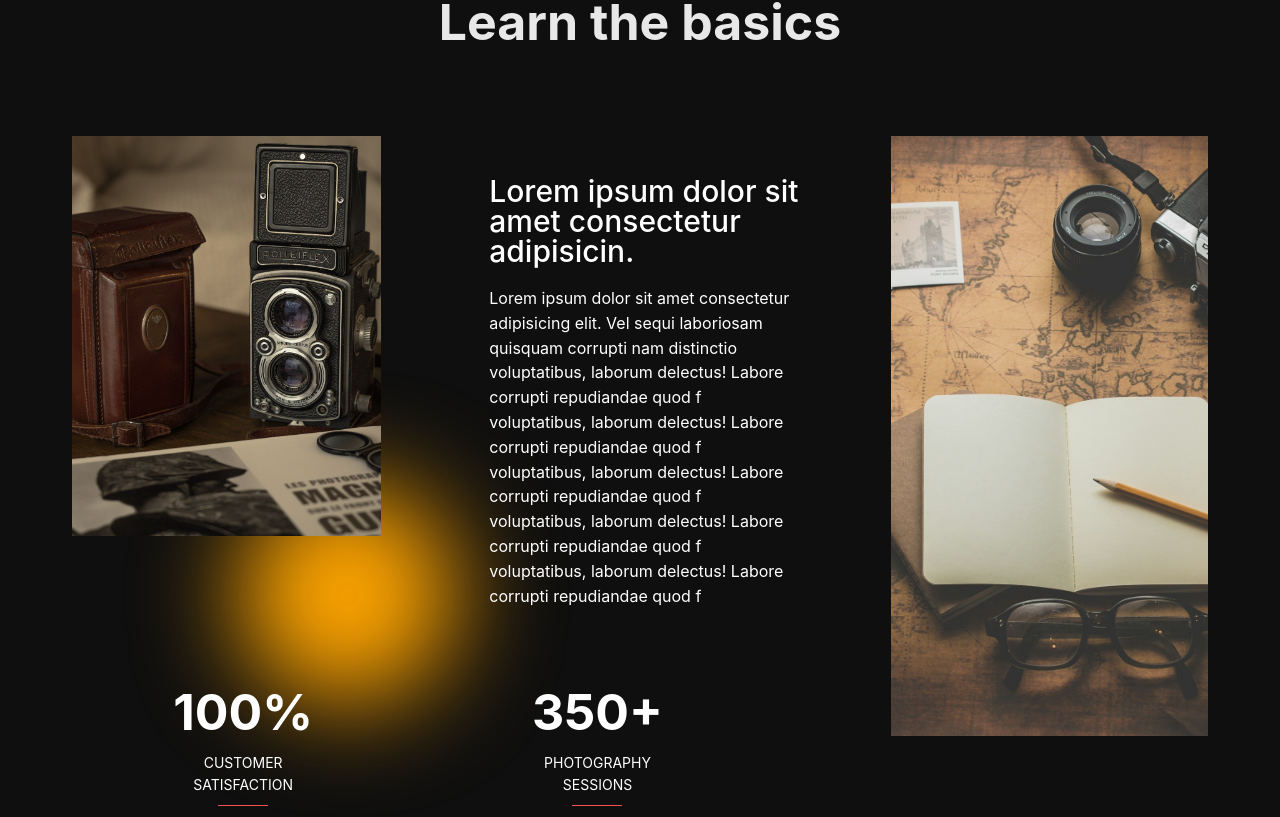
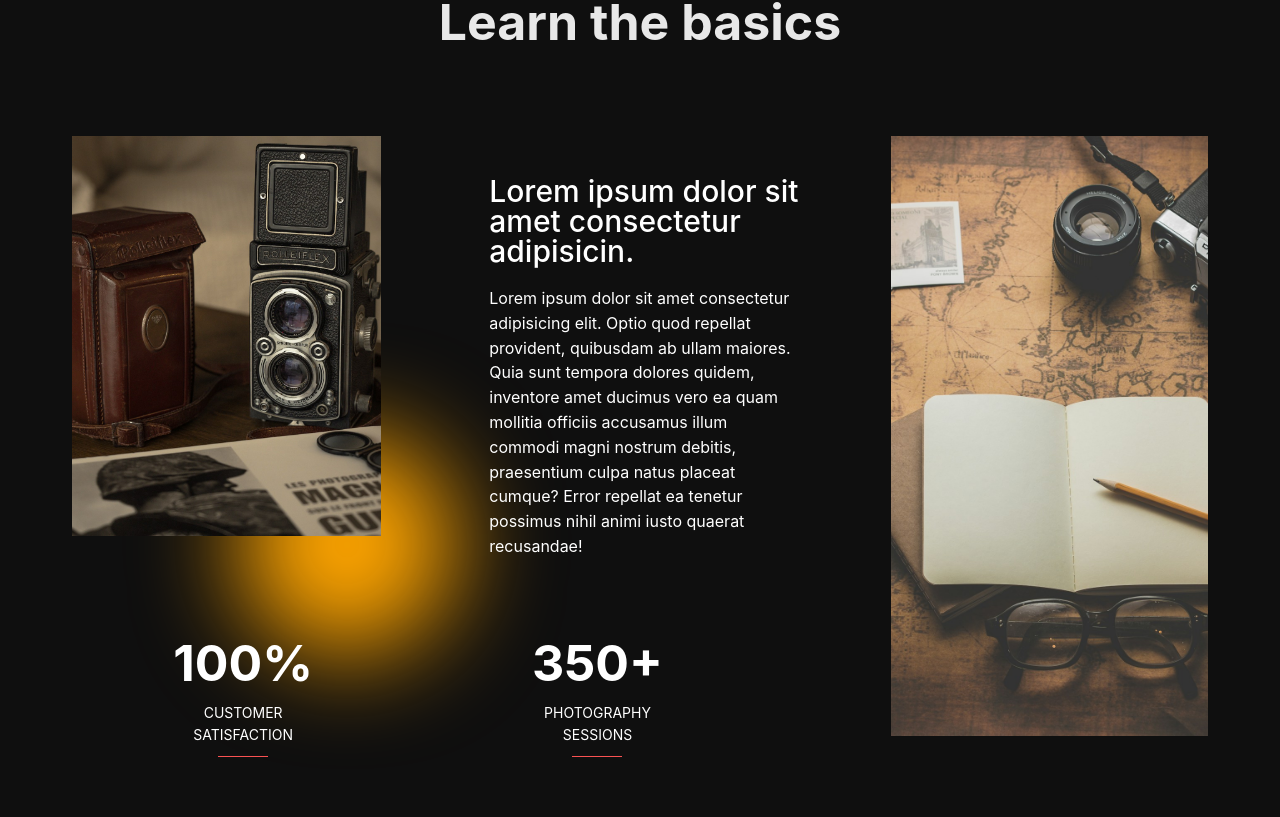
Before and after one commit to nikoleta01/analog-magic, a React (Create React App) app: page / in a window 1280 px wide. Shown: the part 883-1700 px from the top of the page. Built offline with nearby package versions, Linux system fonts and the light colour scheme.

Commit message:
feat(EducationalSection): implement EducationalSection components

```diff
--- a/src/components/Landing/EducationSection.tsx
+++ /dev/null
@@ -1,144 +0,0 @@
-import { Grid, Flex, Box, Text, Image, Center, Divider } from "@mantine/core";
-import { SectionWrapper } from "../Shared";
-import classes from "./EducationalSection.module.css";
-
-export default function EducationSection() {
-  return (
-    <SectionWrapper
-      sectionName="Education"
-      sectionNumber="1"
-      sectionTitle="Learn the basics"
-    >
-      <Grid justify="center" c="white" gutter="60px" mx={40}>
-        <Grid.Col span={{ base: 12, md: 8 }}>
-          <Flex direction="column" h="100%">
-            <Flex
-              justify="space-between"
-              wrap="wrap"
-              direction={{ base: "column", md: "row" }}
-            >
-              <Box
-                w={{ base: "100%", md: "45%" }}
-                p="md"
-                style={{ position: "relative" }}
-              >
-                <div className={classes.blurBackground} />
-                <div className={classes.imageWrapper}>
-                  <Image
-                    src="/images/hero/photo7.jpg"
-                    height={400}
-                    className={classes.image}
-                  />
-                  <Image
-                    src="/images/hero/photo8.jpg"
-                    height={400}
-                    className={classes.imageHover}
-                  />
-                </div>
-              </Box>
-
-              <Box
-                w={{ base: "100%", md: "45%" }}
-                p="md"
-                fw={700}
-                size="30px"
-                mt={20}
-                className={classes.largePadding}
-              >
-                <Text fw={500} size="30px" pt={20}>
-                  Lorem ipsum dolor sit amet consectetur adipisicin.
-                </Text>
-                <Text mt={20}>
-                  Lorem ipsum dolor sit amet consectetur adipisicing elit. Vel
-                  sequi laboriosam quisquam corrupti nam distinctio
-                  voluptatibus, laborum delectus! Labore corrupti repudiandae
-                  quod f voluptatibus, laborum delectus! Labore corrupti
-                  repudiandae quod f voluptatibus, laborum delectus! Labore
-                  corrupti repudiandae quod f voluptatibus, laborum delectus!
-                  Labore corrupti repudiandae quod f voluptatibus, laborum
-                  delectus! Labore corrupti repudiandae quod f
-                </Text>
-              </Box>
-            </Flex>
-
-            <Grid.Col span={{ base: 12 }} mah={200} pl={0}>
-              <Box>
-                <Box
-                  style={{
-                    color: "white",
-                    padding: "20px",
-                    display: "flex",
-                    flexDirection: "column",
-                    justifyContent: "between",
-                    alignItems: "center",
-                  }}
-                >
-                  <Flex
-                    justify="space-between"
-                    align="center"
-                    gap={20}
-                    style={{ width: "100%" }}
-                  >
-                    <Flex direction="column" align="center" style={{ flex: 1 }}>
-                      <Text style={{ fontSize: "50px", fontWeight: "bold" }}>
-                        100%
-                      </Text>
-                      <Text
-                        style={{ fontSize: "14px", textTransform: "uppercase" }}
-                      >
-                        Customer
-                      </Text>
-                      <Text
-                        style={{ fontSize: "14px", textTransform: "uppercase" }}
-                      >
-                        Satisfaction
-                      </Text>
-                      <Divider
-                        size="xs"
-                        color="red"
-                        style={{ width: "50px", marginTop: "10px" }}
-                      />
-                    </Flex>
-
-                    <Flex direction="column" align="center" style={{ flex: 1 }}>
-                      <Text style={{ fontSize: "50px", fontWeight: "bold" }}>
-                        350+
-                      </Text>
-                      <Text
-                        style={{ fontSize: "14px", textTransform: "uppercase" }}
-                      >
-                        Photography
-                      </Text>
-                      <Text
-                        style={{ fontSize: "14px", textTransform: "uppercase" }}
-                      >
-                        Sessions
-                      </Text>
-                      <Divider
-                        size="xs"
-                        color="red"
-                        style={{ width: "50px", marginTop: "10px" }}
-                      />
-                    </Flex>
-                  </Flex>
-                </Box>
-              </Box>
-            </Grid.Col>
-          </Flex>
-        </Grid.Col>
-
-        <Grid.Col
-          span={{ base: 12, md: 4 }}
-          h="100%"
-          className={classes.hideOnMobile}
-        >
-          <Box p="md" h="100%">
-            <Center>
-              <Image src="/images/hero/photo9.jpg" h={600} />
-            </Center>
-          </Box>
-        </Grid.Col>
-      </Grid>
-    </SectionWrapper>
-  );
-}
--- /dev/null
+++ b/src/components/Landing/EducationalSection/EducationSection.tsx
@@ -0,0 +1,50 @@
+import { Grid, Flex, Box, Center, Image } from "@mantine/core";
+
+import classes from "./EducationalSection.module.css";
+import { EducationImage } from "./EducationalImage";
+import { EducationContent } from "./EducationalContent";
+import { EducationStats } from "./EducationalStats";
+import SectionWrapper from "../../Shared/SectionWrapper";
+export default function EducationSection() {
+  return (
+    <SectionWrapper
+      sectionName="Education"
+      sectionNumber="1"
+      sectionTitle="Learn the basics"
+    >
+      <Grid justify="center" c="white" gutter="60px" mx={40}>
+        <Grid.Col span={{ base: 12, md: 8 }}>
+          <Flex direction="column" h="100%">
+            <Flex
+              justify="space-between"
+              wrap="wrap"
+              direction={{ base: "column", md: "row" }}
+            >
+              <EducationImage
+                imageSrc="/images/hero/photo7.jpg"
+                hoverImageSrc="/images/hero/photo8.jpg"
+              />
+              <EducationContent />
+            </Flex>
+
+            <Grid.Col span={{ base: 12 }} mah={200} pl={0}>
+              <EducationStats />
+            </Grid.Col>
+          </Flex>
+        </Grid.Col>
+
+        <Grid.Col
+          span={{ base: 12, md: 4 }}
+          h="100%"
+          className={classes.hideOnMobile}
+        >
+          <Box p="md" h="100%">
+            <Center>
+              <Image src="/images/hero/photo9.jpg" h={600} />
+            </Center>
+          </Box>
+        </Grid.Col>
+      </Grid>
+    </SectionWrapper>
+  );
+}
--- /dev/null
+++ b/src/components/Landing/EducationalSection/EducationalContent.tsx
@@ -0,0 +1,27 @@
+import { Box, Text } from "@mantine/core";
+import classes from "./EducationalSection.module.css";
+
+export function EducationContent() {
+  return (
+    <Box
+      w={{ base: "100%", md: "45%" }}
+      p="md"
+      fw={700}
+      size="30px"
+      mt={20}
+      className={classes.largePadding}
+    >
+      <Text fw={500} size="30px" pt={20}>
+        Lorem ipsum dolor sit amet consectetur adipisicin.
+      </Text>
+      <Text mt={20}>
+        Lorem ipsum dolor sit amet consectetur adipisicing elit. Optio quod
+        repellat provident, quibusdam ab ullam maiores. Quia sunt tempora
+        dolores quidem, inventore amet ducimus vero ea quam mollitia officiis
+        accusamus illum commodi magni nostrum debitis, praesentium culpa natus
+        placeat cumque? Error repellat ea tenetur possimus nihil animi iusto
+        quaerat recusandae!
+      </Text>
+    </Box>
+  );
+}
--- /dev/null
+++ b/src/components/Landing/EducationalSection/EducationalImage.tsx
@@ -0,0 +1,28 @@
+import { Box, Image } from "@mantine/core";
+import classes from "./EducationalSection.module.css";
+
+export function EducationImage({
+  imageSrc,
+  hoverImageSrc,
+}: {
+  imageSrc: string;
+  hoverImageSrc: string;
+}) {
+  return (
+    <Box
+      w={{ base: "100%", md: "45%" }}
+      p="md"
+      style={{ position: "relative" }}
+    >
+      <div className={classes.blurBackground} />
+      <div className={classes.imageWrapper}>
+        <Image src={imageSrc} height={400} className={classes.image} />
+        <Image
+          src={hoverImageSrc}
+          height={400}
+          className={classes.imageHover}
+        />
+      </div>
+    </Box>
+  );
+}
--- /dev/null
+++ b/src/components/Landing/EducationalSection/EducationalStats.tsx
@@ -0,0 +1,55 @@
+import { Box, Flex, Text, Divider } from "@mantine/core";
+
+export function EducationStats() {
+  return (
+    <Box>
+      <Box
+        style={{
+          color: "white",
+          padding: "20px",
+          display: "flex",
+          flexDirection: "column",
+          justifyContent: "between",
+          alignItems: "center",
+        }}
+      >
+        <Flex
+          justify="space-between"
+          align="center"
+          gap={20}
+          style={{ width: "100%" }}
+        >
+          <StatBlock number="100%" label1="Customer" label2="Satisfaction" />
+          <StatBlock number="350+" label1="Photography" label2="Sessions" />
+        </Flex>
+      </Box>
+    </Box>
+  );
+}
+
+function StatBlock({
+  number,
+  label1,
+  label2,
+}: {
+  number: string;
+  label1: string;
+  label2: string;
+}) {
+  return (
+    <Flex direction="column" align="center" style={{ flex: 1 }}>
+      <Text style={{ fontSize: "50px", fontWeight: "bold" }}>{number}</Text>
+      <Text style={{ fontSize: "14px", textTransform: "uppercase" }}>
+        {label1}
+      </Text>
+      <Text style={{ fontSize: "14px", textTransform: "uppercase" }}>
+        {label2}
+      </Text>
+      <Divider
+        size="xs"
+        color="red"
+        style={{ width: "50px", marginTop: "10px" }}
+      />
+    </Flex>
+  );
+}
--- a/src/components/Landing/index.tsx
+++ b/src/components/Landing/index.tsx
@@ -1,2 +1,2 @@
 export { default as Hero } from "./Hero";
-export { default as EducationSection2 } from "./EducationSection";
+export { default as EducationSection2 } from "./EducationalSection/EducationSection";
```
Also changed, not shown: src/components/Landing/EducationalSection/EducationalSection.module.css (renamed from src/components/Landing/EducationalSection.module.css).
